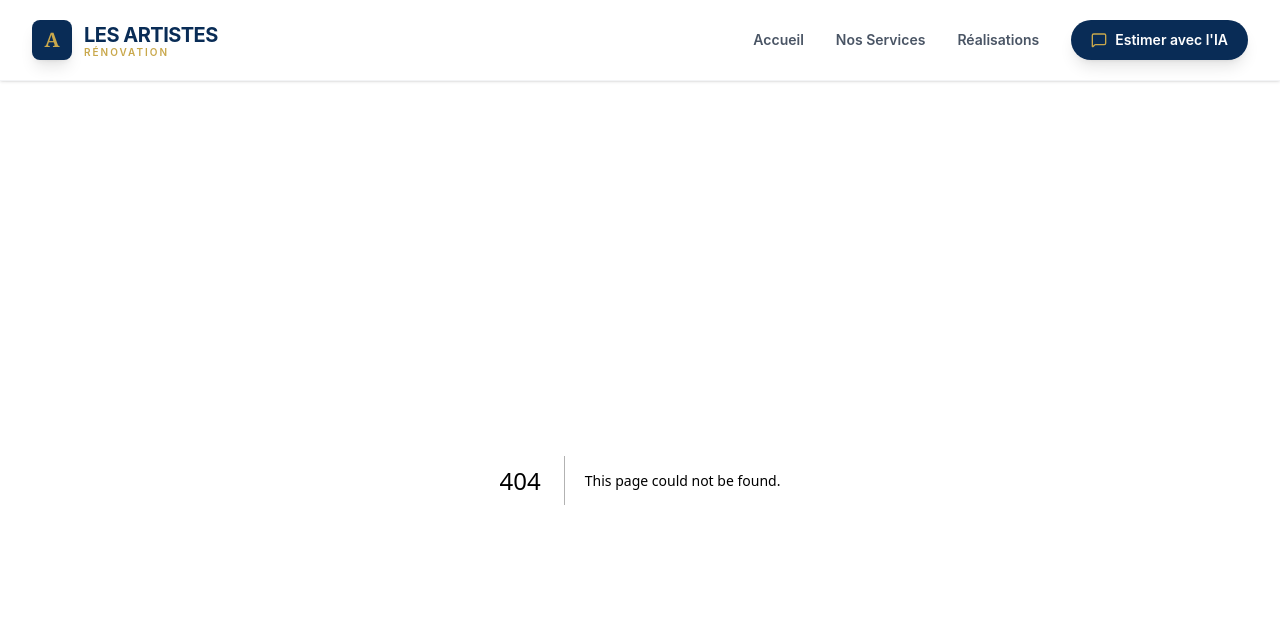
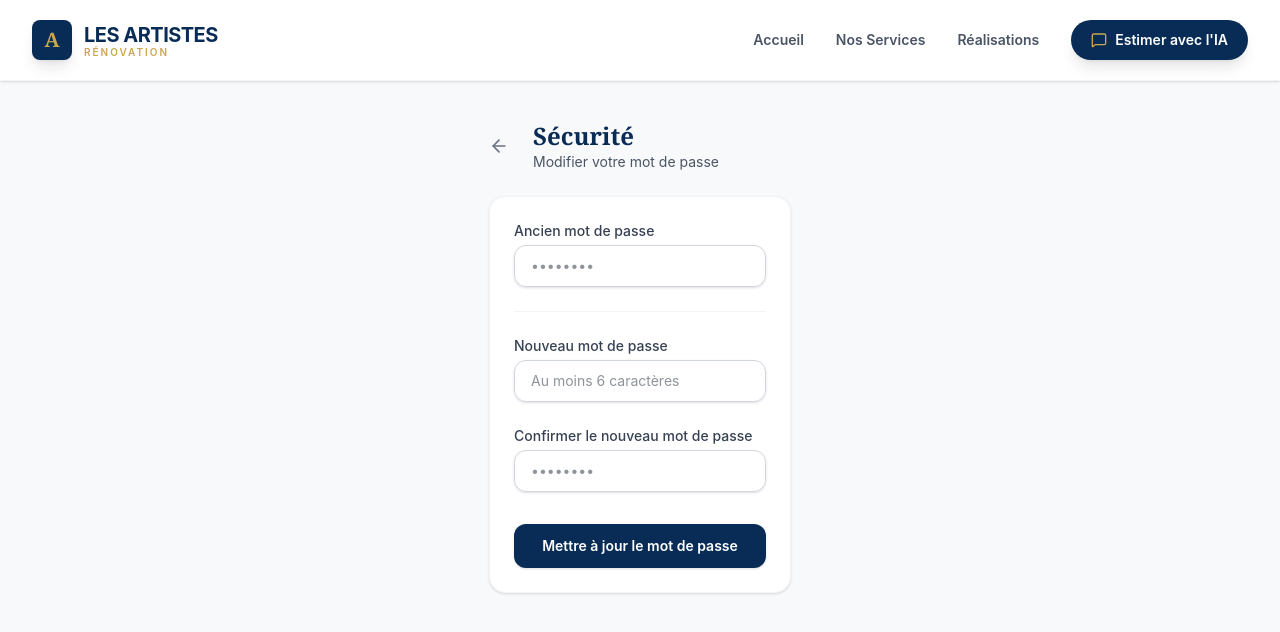
Before and after one commit to Safaa-Ettalhi/R-novation, a Next.js app: page /account/password in a window 1280 px wide. Before the commit this address had no page. Shown: the top 632 px of the page. Built offline with nearby package versions, Linux system fonts and the light colour scheme.

Commit message:
Add AccountPasswordPage component for password management

```diff
--- /dev/null
+++ b/src/app/account/password/page.tsx
@@ -0,0 +1,145 @@
+'use client';
+
+import { useState } from 'react';
+import { supabase, isSupabaseConfigured } from '@/lib/supabase';
+import { useRouter } from 'next/navigation';
+import Link from 'next/link';
+import { ArrowLeft, Lock, ShieldCheck } from 'lucide-react';
+
+export default function AccountPasswordPage() {
+  const router = useRouter();
+  const [loading, setLoading] = useState(false);
+  const [oldPassword, setOldPassword] = useState('');
+  const [newPassword, setNewPassword] = useState('');
+  const [confirmPassword, setConfirmPassword] = useState('');
+  const [message, setMessage] = useState<{ type: 'ok' | 'err'; text: string } | null>(null);
+
+  const handleSubmit = async (e: React.FormEvent) => {
+    e.preventDefault();
+    setMessage(null);
+    if (!isSupabaseConfigured) return;
+
+    if (newPassword !== confirmPassword) {
+      setMessage({ type: 'err', text: 'Les nouveaux mots de passe ne correspondent pas.' });
+      return;
+    }
+    if (newPassword.length < 6) {
+      setMessage({ type: 'err', text: 'Le mot de passe doit faire au moins 6 caractères.' });
+      return;
+    }
+
+    setLoading(true);
+
+    // 1. Vérifier l'ancien mot de passe (via re-connexion)
+    const { data: sessionData } = await supabase.auth.getSession();
+    const email = sessionData?.session?.user?.email;
+
+    if (!email) {
+      setMessage({ type: 'err', text: 'Utilisateur non identifié.' });
+      setLoading(false);
+      return;
+    }
+
+    const { error: signInError } = await supabase.auth.signInWithPassword({
+      email,
+      password: oldPassword,
+    });
+
+    if (signInError) {
+      setMessage({ type: 'err', text: 'L\'ancien mot de passe est incorrect.' });
+      setLoading(false);
+      return;
+    }
+
+    // 2. Mettre à jour le mot de passe
+    const { error: updateError } = await supabase.auth.updateUser({
+      password: newPassword,
+    });
+
+    if (updateError) {
+      setMessage({ type: 'err', text: updateError.message });
+    } else {
+      setMessage({ type: 'ok', text: 'Votre mot de passe a été modifié avec succès.' });
+      setOldPassword('');
+      setNewPassword('');
+      setConfirmPassword('');
+    }
+
+    setLoading(false);
+  };
+
+  return (
+    <div className="max-w-xl mx-auto px-4 py-10">
+      <div className="flex items-center gap-4 mb-6">
+        <Link href="/account" className="p-2 -ml-2 rounded-full hover:bg-gray-100 transition-colors text-gray-500">
+          <ArrowLeft className="w-5 h-5" />
+        </Link>
+        <div>
+          <h1 className="text-2xl font-bold text-primary font-serif">Sécurité</h1>
+          <p className="text-sm text-gray-600">Modifier votre mot de passe</p>
+        </div>
+      </div>
+
+      {message && (
+        <div className={`mb-6 px-4 py-3 rounded-xl flex gap-3 text-sm border ${
+          message.type === 'ok' ? 'bg-green-50 border-green-200 text-green-800' : 'bg-red-50 border-red-200 text-red-700'
+        }`}>
+          <div className="mt-0.5">
+            {message.type === 'ok' ? <ShieldCheck className="w-4 h-4" /> : <Lock className="w-4 h-4" />}
+          </div>
+          <div>{message.text}</div>
+        </div>
+      )}
+
+      <form onSubmit={handleSubmit} className="bg-white rounded-2xl border border-gray-100 shadow-sm p-6 space-y-6">
+        <div>
+          <label className="block text-sm font-medium text-gray-700 mb-1">Ancien mot de passe</label>
+          <input
+            type="password"
+            required
+            value={oldPassword}
+            onChange={(e) => setOldPassword(e.target.value)}
+            className="w-full px-4 py-2.5 border border-gray-300 rounded-xl shadow-sm focus:ring-primary focus:border-primary text-sm transition-colors"
+            placeholder="••••••••"
+          />
+        </div>
+
+        <div className="h-px bg-gray-100" />
+
+        <div>
+          <label className="block text-sm font-medium text-gray-700 mb-1">Nouveau mot de passe</label>
+          <input
+            type="password"
+            required
+            value={newPassword}
+            onChange={(e) => setNewPassword(e.target.value)}
+            className="w-full px-4 py-2.5 border border-gray-300 rounded-xl shadow-sm focus:ring-primary focus:border-primary text-sm transition-colors"
+            placeholder="Au moins 6 caractères"
+          />
+        </div>
+
+        <div>
+          <label className="block text-sm font-medium text-gray-700 mb-1">Confirmer le nouveau mot de passe</label>
+          <input
+            type="password"
+            required
+            value={confirmPassword}
+            onChange={(e) => setConfirmPassword(e.target.value)}
+            className="w-full px-4 py-2.5 border border-gray-300 rounded-xl shadow-sm focus:ring-primary focus:border-primary text-sm transition-colors"
+            placeholder="••••••••"
+          />
+        </div>
+
+        <div className="pt-2">
+          <button
+            type="submit"
+            disabled={loading}
+            className="w-full inline-flex justify-center py-3 px-6 rounded-xl text-sm font-semibold text-white bg-primary hover:bg-primaryLight disabled:opacity-50 transition-colors shadow-sm"
+          >
+            {loading ? 'Modification en cours...' : 'Mettre à jour le mot de passe'}
+          </button>
+        </div>
+      </form>
+    </div>
+  );
+}
```
